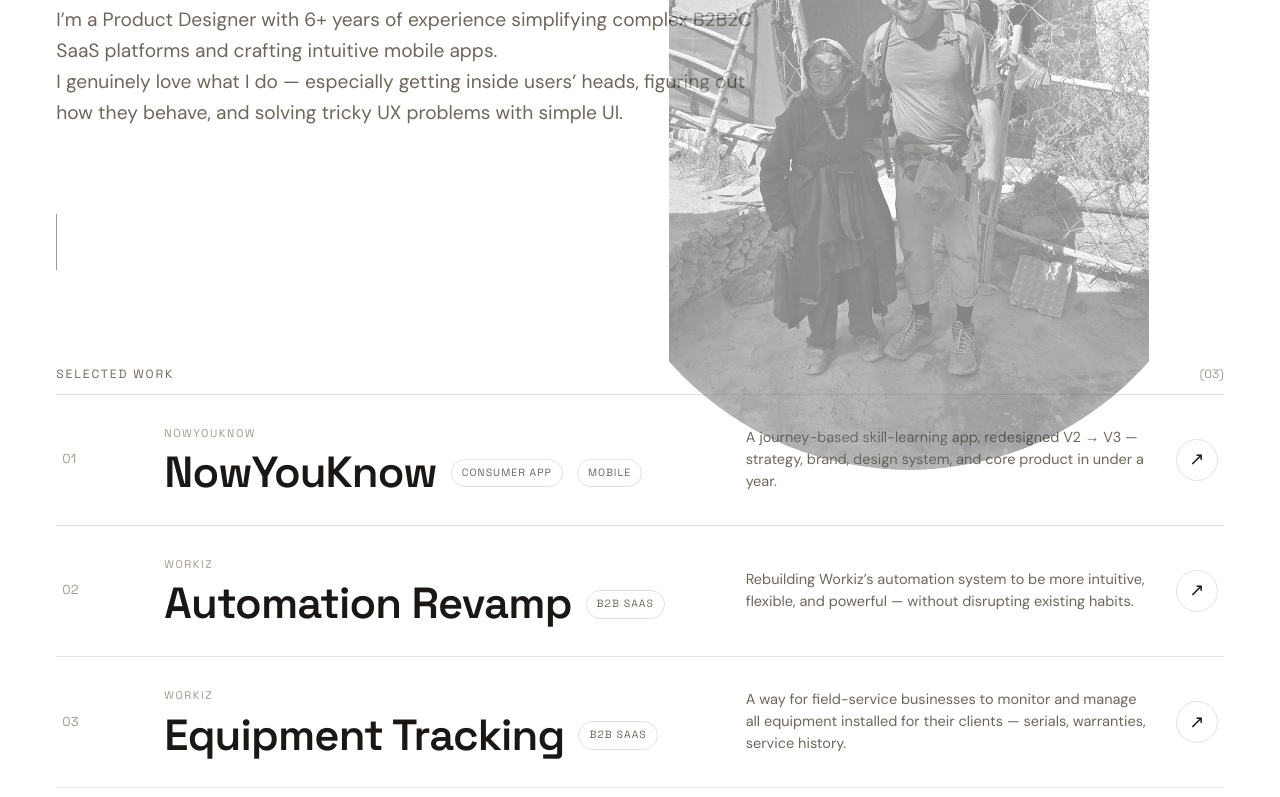
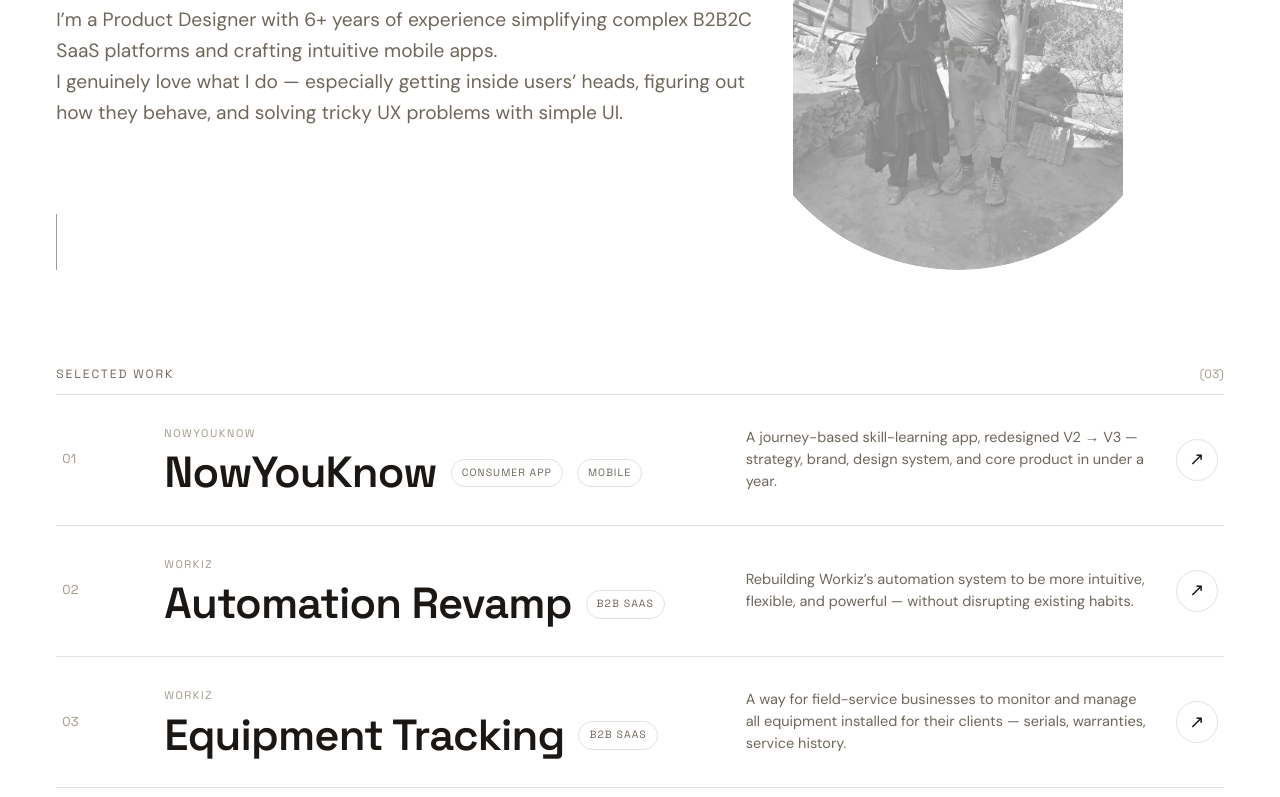
Before and after one commit to zbaranchik-jpg/portfolio_website, a plain HTML site: page index.html in a window 1280 px wide. Shown: the part 315-1112 px from the top of the page. Drawn offline with Linux system fonts and the light colour scheme; no server answers.

Commit message:
Revert "Increase hero image size to fill more space"
This reverts commit b1039dfac6d4e7bbceb2f318efa88ad060d66306.

```diff
--- a/site.css
+++ b/site.css
@@ -124,8 +124,8 @@ body.has-cursor a, body.has-cursor button, body.has-cursor .work-row{ cursor:non
 /* hover-reveal spotlight image on the right of the hero */
 .hero-spotlight{
   position:absolute; z-index:2; cursor:crosshair;
-  top:calc(clamp(64px,11vh,128px) - 16px); right:clamp(12px,4vw,80px);
-  width:min(55vw,640px); aspect-ratio:1/1;
+  top:calc(clamp(64px,11vh,128px) - 16px); right:clamp(24px,8vw,150px);
+  width:min(40vw,440px); aspect-ratio:1/1;
   --mx:50%; --my:50%; --spot-r:0px;
   --img:url('assets/portrait.jpeg');
 }
```
